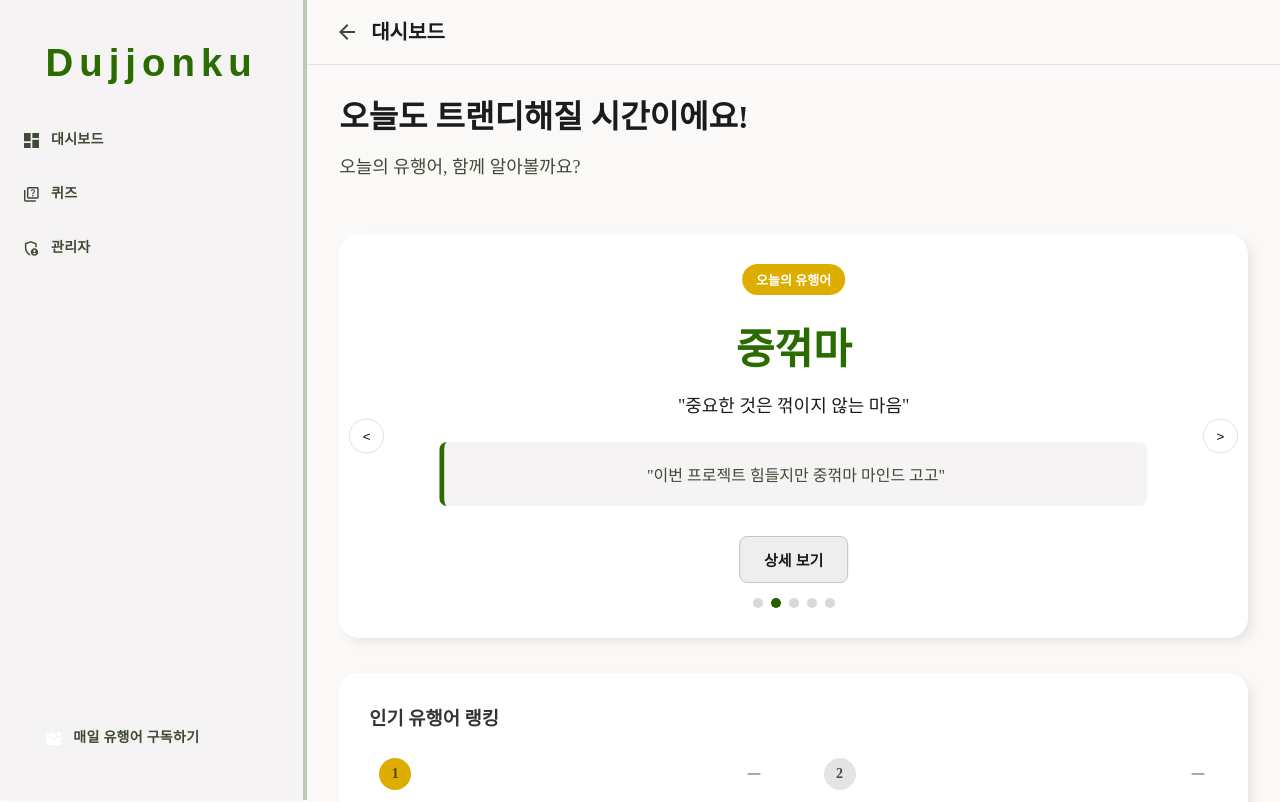
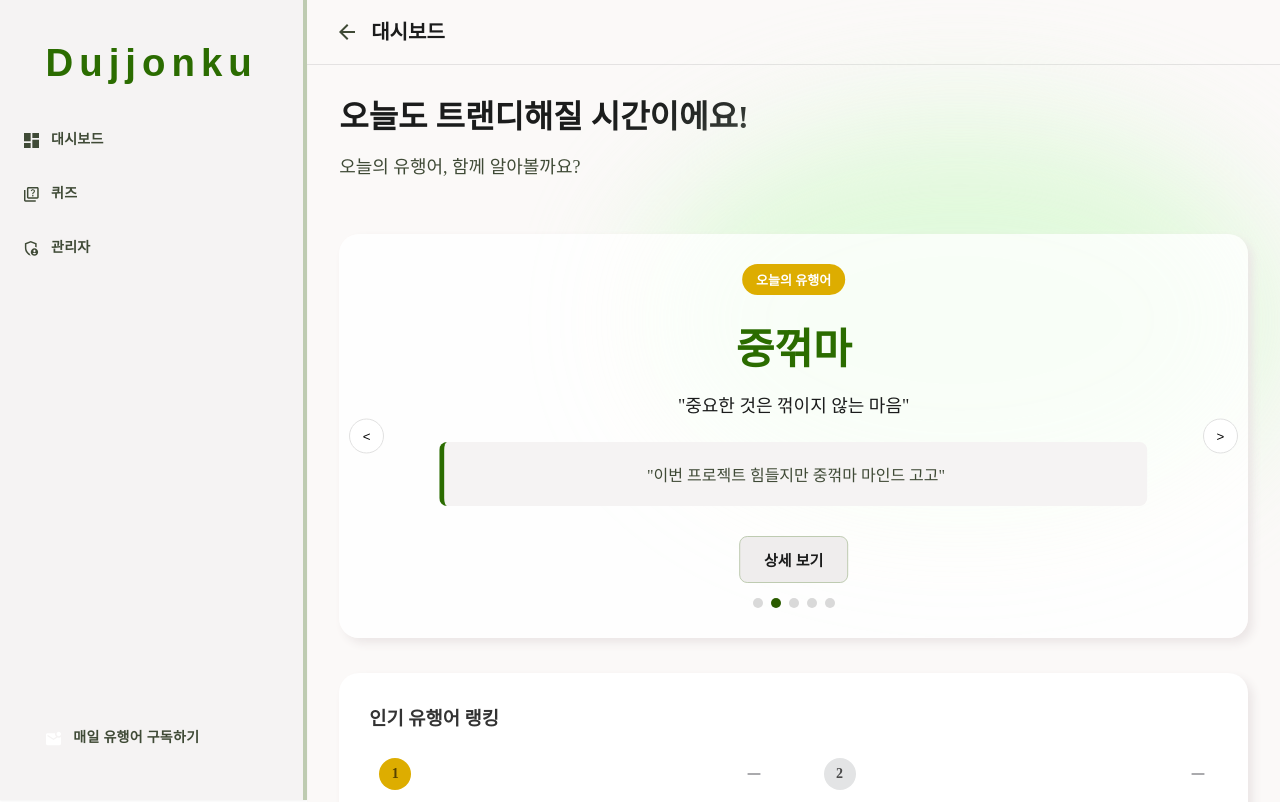
Before and after one commit to chc216/dujjonku-frontend, a React (Vite) app: page /dashboard in a window 1280 px wide. Shown: the top 802 px of the page. Built offline with nearby package versions, Linux system fonts and the light colour scheme; no server answers.

Commit message:
design: 대시보드 뒷배경 디자인 수정

```diff
--- a/src/pages/user/DashBoard/TodayWordCard.jsx
+++ b/src/pages/user/DashBoard/TodayWordCard.jsx
@@ -60,7 +60,7 @@ const DetailButton = styled.button`
 /* 캐러셀 스타일 */
 const CardContainer = styled.div`
   position: relative;
-  background-color: #ffffff;
+  background-color: #ffffffc8;
   border-radius: 20px;
   box-shadow: 5px 5px 10px #ebe6e6;
   padding: 30px 20px;
--- a/src/pages/user/DashBoard/index.jsx
+++ b/src/pages/user/DashBoard/index.jsx
@@ -4,7 +4,7 @@ import styled from "styled-components";
 import axios from "axios";
 import RankingCard from "@/pages/user/DashBoard/RankingCard";
 import TodayWordCard from "@/pages/user/DashBoard/TodayWordCard";
-import PageLayout from "@/components/layout/PageLayout"
+import PageLayout from "@/components/layout/PageLayout";
 
 /* PageLayout으로 인한 삭제
 const PageWrapper = styled.div`
@@ -25,7 +25,7 @@ const ContentWrapper = styled.main`
 
 const HeaderContent = styled.div`
   div {
-        color: #1B1C1C;
+    color: #1b1c1c;
     font-family: "Plus Jakarta Sans";
     font-size: 32px;
     font-style: normal;
@@ -34,7 +34,7 @@ const HeaderContent = styled.div`
   }
 
   p {
-        color: #3F4A36;
+    color: #3f4a36;
     font-family: "Nunito Sans";
     font-size: 18px;
     font-style: normal;
@@ -49,11 +49,36 @@ const Padding = styled.div`
 
 /* 서버 통신 실패 시 나타나는 더미 데이터 */
 const fallbackWordData = Array.from({ length: 30 }, (_, i) => ({
-    id: i+1,
-    keyword: `서버 연결 대기중 ${i+1}`,
+  id: i + 1,
+  keyword: `서버 연결 대기중 ${i + 1}`,
   description: "백엔드 서버 켜주세요!",
-    trend: i%3 === 0 ? 'UP' : i%3 === 1 ? 'DOWN' : 'HOLD'
+  trend: i % 3 === 0 ? "UP" : i % 3 === 1 ? "DOWN" : "HOLD",
 }));
+
+const BlurCircle = styled.div`
+  position: absolute;
+  border-radius: 50%;
+  filter: blur(60px);
+  -webkit-filter: blur(60px);
+  z-index: 0;
+  opacity: 0.8;
+`;
+
+const BackgroundGreen = styled(BlurCircle)`
+  width: 50%;
+  height: 50%;
+  background-color: #daf9d4;
+
+  top: 15%;
+  right: 0%;
+`;
+const BackgroundRed = styled(BlurCircle)`
+  width: 30%;
+  height: 30%;
+  background-color: #fc00008b;
+  bottom: 10%;
+  right: 20%;
+`;
 
 function DashBoard() {
   const [rankingData, setRankingData] = useState([]);
@@ -66,15 +91,21 @@ function DashBoard() {
 
         /* 데이터가 배열이고, 내용이 있다면 서버 데이터 사용 */
         if (Array.isArray(response.data) && response.data.length > 0) {
-                    const uniqueData = response.data.filter((item, index, self) =>
-                        index === self.findIndex((t) => t.id === item.id)
+          const uniqueData = response.data.filter(
+            (item, index, self) =>
+              index === self.findIndex((t) => t.id === item.id),
           );
 
-                    const formattedData = uniqueData.map(item => ({
+          const formattedData = uniqueData.map((item) => ({
             id: item.id,
             word: item.word,
             meaning: item.meaning,
-                        trend: item.trend === "hot" ? "hot" : item.trend === "cold" ? "cold" : "neutral"
+            trend:
+              item.trend === "hot"
+                ? "hot"
+                : item.trend === "cold"
+                  ? "cold"
+                  : "neutral",
           }));
           setRankingData(formattedData);
         } else {
@@ -93,6 +124,7 @@ function DashBoard() {
 
   return (
     <PageLayout title="대시보드">
+      <BackgroundGreen />
       <HeaderContent>
         <div>오늘도 트랜디해질 시간이에요!</div>
         <p>오늘의 유행어, 함께 알아볼까요?</p>
```
Lines whose indentation alone changed are shown as unchanged.
